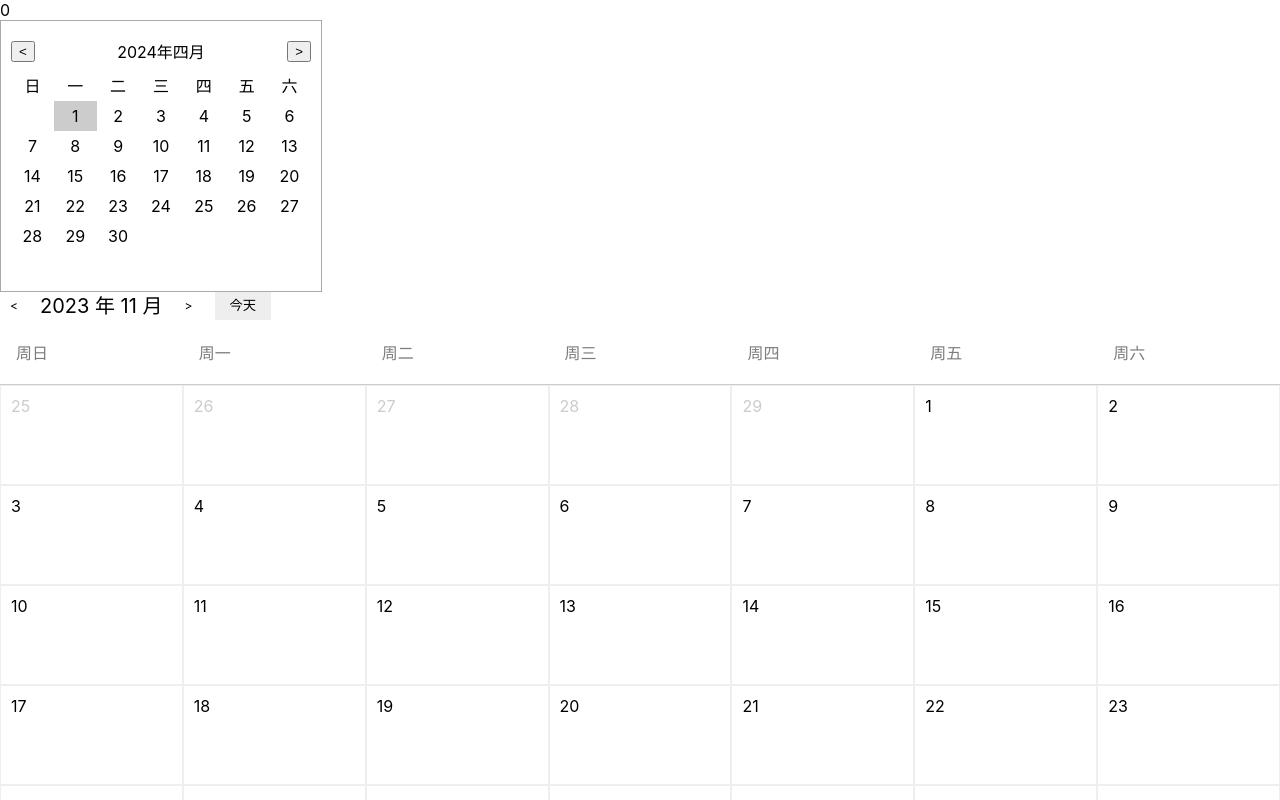
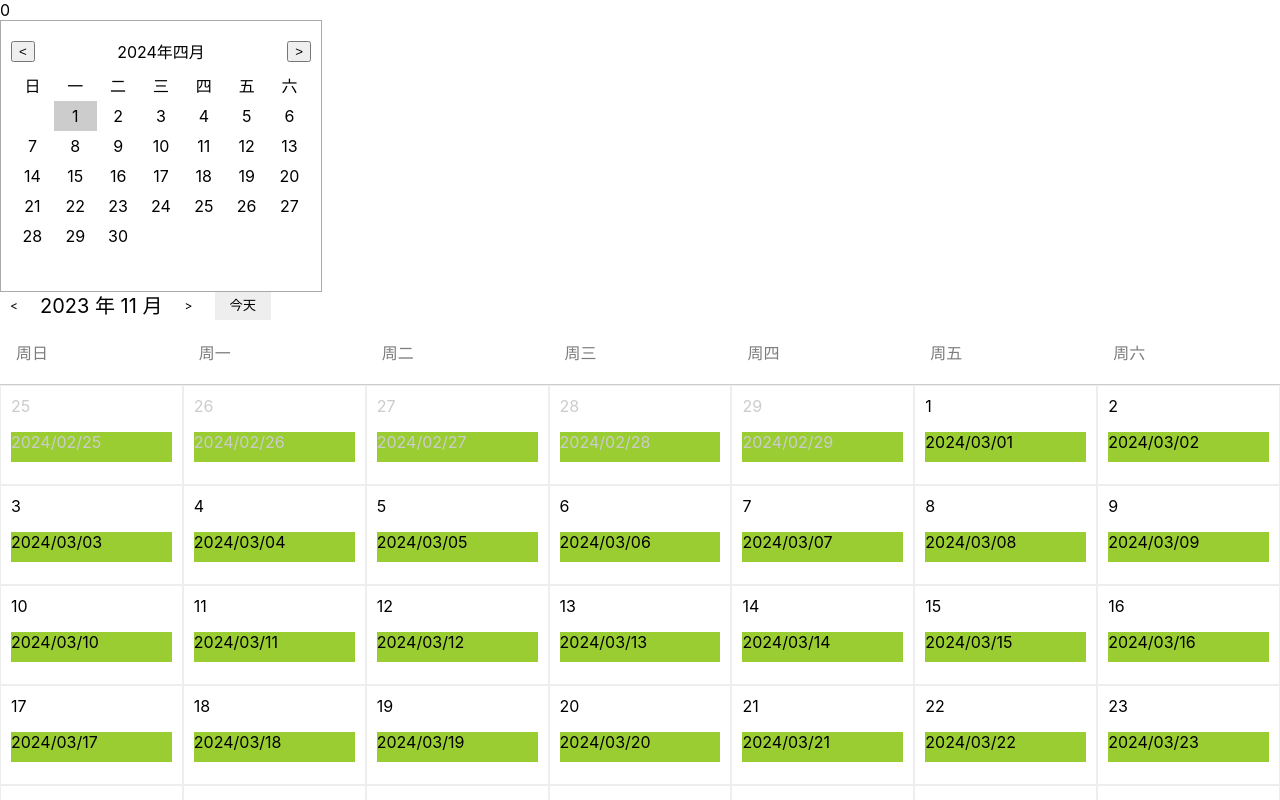
Before and after one commit to VegetableBirddd/Advanced-with-React, a React (Create React App) app: page / in a window 1280 px wide. Shown: the top 800 px of the page. Built offline with nearby package versions, Linux system fonts and the light colour scheme.

Commit message:
add: some props for calendar

```diff
--- a/package.json
+++ b/package.json
@@ -10,6 +10,7 @@
     "@types/node": "^16.18.79",
     "@types/react": "^18.2.54",
     "@types/react-dom": "^18.2.18",
+    "classnames": "^2.5.1",
     "dayjs": "^1.11.10",
     "immer": "^10.0.3",
     "react": "^18.2.0",
--- a/src/App.tsx
+++ b/src/App.tsx
@@ -42,7 +42,11 @@
       <div onClick={() => setNum((prevNum) => prevNum + 1)}>{num}</div>
       {/* <MiniCalendar value={new Date('2023-2-1')} onChange={(date)=>{alert(date)}}/> */}
       <Test />
-      <Calendar value={dayjs('2024-03-07')}/>
+      <Calendar value={dayjs('2024-03-07')} dateInnerContent={(value) => {
+        return <div>
+          <p style={{background: 'yellowgreen', height: '30px'}}>{value.format('YYYY/MM/DD')}</p>
+        </div>
+      }}/>
     </>
 
   );
--- a/src/components/Calendar/MonthCalendar.tsx
+++ b/src/components/Calendar/MonthCalendar.tsx
@@ -29,7 +29,11 @@
     return daysInfo;
 }
 
-function renderDays(days: Array<{ date: Dayjs, currentMonth: boolean}>) {
+function renderDays(
+    days: Array<{ date: Dayjs, currentMonth: boolean}>,
+    dateRender: MonthCalendarProps['dateRender'],
+    dateInnerContent:  MonthCalendarProps['dateInnerContent']
+) {
     const rows = [];
     for(let i = 0; i < 6; i++ ) {
         const row = [];
@@ -37,14 +41,28 @@
             const item = days[i * 7 + j];
             row[j] = <div className={
                 "calendar-month-body-cell " + (item.currentMonth ? 'calendar-month-body-cell-current' : '')
-            }>{item.date.date()}</div>
+            }>
+                {
+                    dateRender ? dateRender(item.date) : (
+                        <div className="calendar-month-body-cell-date">
+                            <div className="calendar-month-body-cell-date-value">{item.date.date()}</div>
+                            <div className="calendar-month-body-cell-date-content">{dateInnerContent?.(item.date)}</div>
+                        </div>
+                    )
+                }
+            </div>
         }
         rows.push(row);
     }
-    return rows.map(row => <div className="calendar-month-body-row">{row}</div>) //这步很重要
+    return rows.map(row => <div className="calendar-month-body-row">{row}</div>)
 }
 
 function MonthCalendar(props:CalendarProps) {
+    const {
+        dateRender,
+        dateInnerContent
+    } = props;
+
     const allDays = getAllDays(props.value);
     const weekList = ['周日', '周一', '周二', '周三', '周四', '周五', '周六'];
 
@@ -58,7 +76,7 @@
         </div>
         <div className="calendar-month-body">
             {
-                renderDays(allDays)
+                renderDays(allDays, dateRender, dateInnerContent)
             }
         </div>
 
--- a/src/components/Calendar/index.scss
+++ b/src/components/Calendar/index.scss
@@ -26,10 +26,14 @@
         &-cell {
             flex: 1;
             border: 1px solid #eee;
-            padding: 10px;
+            // padding: 10px;
             color: #ccc;
+            overflow: hidden;
             &-current {
                 color: #000;
+            }
+            &-date {
+                padding: 10px;
             }
         }
 
--- a/src/components/Calendar/index.tsx
+++ b/src/components/Calendar/index.tsx
@@ -3,6 +3,7 @@
 import './index.scss';
 import Header from './Header';
 import { CSSProperties, ReactNode } from 'react';
+import classnames from 'classnames';
 
 export interface CalendarProps {
     value: Dayjs;
@@ -19,8 +20,17 @@
 
 
 function Calendar(props: CalendarProps) {
-    return <div className="calendar">
-        <Header />
+
+    const {
+        value,
+        style,
+        className,
+    } = props;
+
+    const classNames = classnames("calendar", className);
+
+    return <div className={classNames} style={style}>
+        <Header></Header>
         <MonthCalendar {...props}/>
     </div>
 }
```
Also changed, not shown: 1 other file (tests, documents, lock files or other folders).
